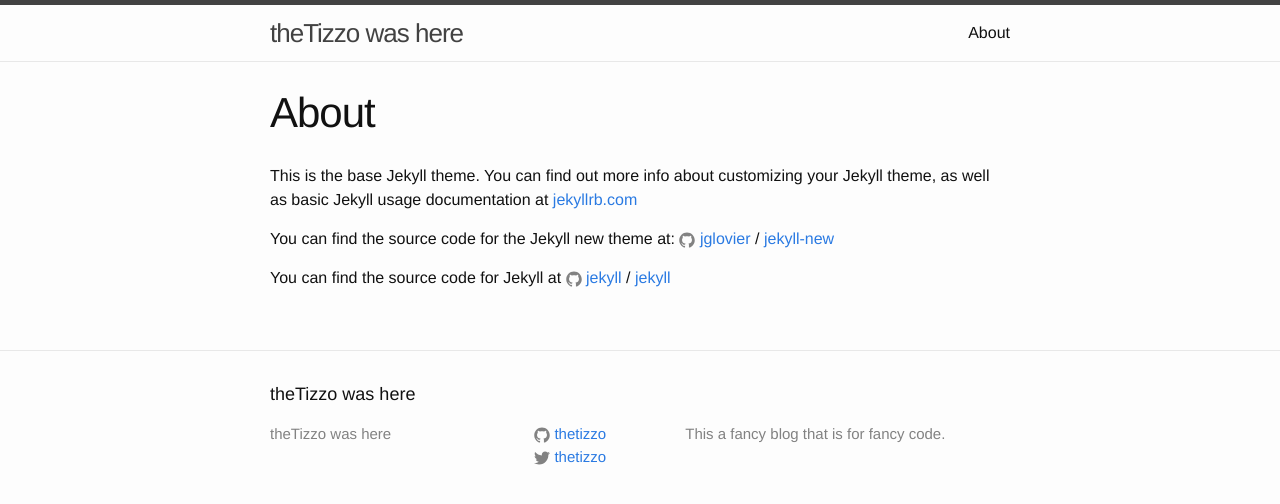
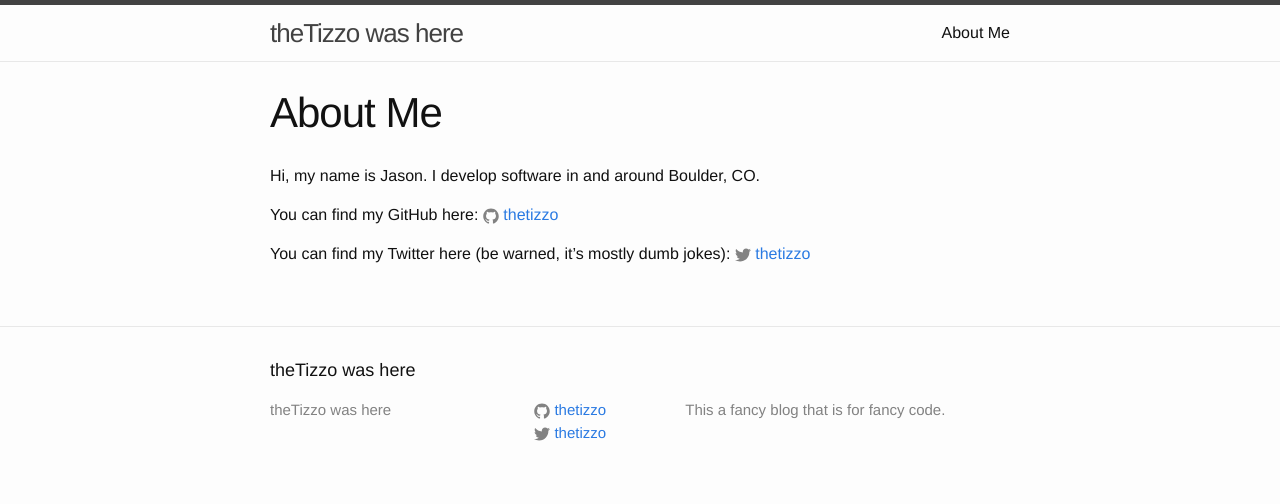
Before and after one commit to thetizzo/thetizzo.github.io, a Jekyll site: the page built from about.md, in a window 1280 px wide. Shown: the top 504 px of the page. Built offline with Jekyll 4.4.1, drawn with Linux system fonts in a browser that asks for light colours.

Commit message:
Update about page with some basic info about me.

```diff
--- a/about.md
+++ b/about.md
@@ -1,15 +1,13 @@
 ---
 layout: page
-title: About
-permalink: /about/
+title: About Me
+permalink: /about_me/
 ---
 
-This is the base Jekyll theme. You can find out more info about customizing your Jekyll theme, as well as basic Jekyll usage documentation at [jekyllrb.com](http://jekyllrb.com/)
+Hi, my name is Jason. I develop software in and around Boulder, CO.
 
-You can find the source code for the Jekyll new theme at:
-{% include icon-github.html username="jglovier" %} /
-[jekyll-new](https://github.com/jglovier/jekyll-new)
+You can find my GitHub here:
+{% include icon-github.html username="thetizzo" %}
 
-You can find the source code for Jekyll at
-{% include icon-github.html username="jekyll" %} /
-[jekyll](https://github.com/jekyll/jekyll)
+You can find my Twitter here (be warned, it's mostly dumb jokes):
+{% include icon-twitter.html username="thetizzo" %}
```
